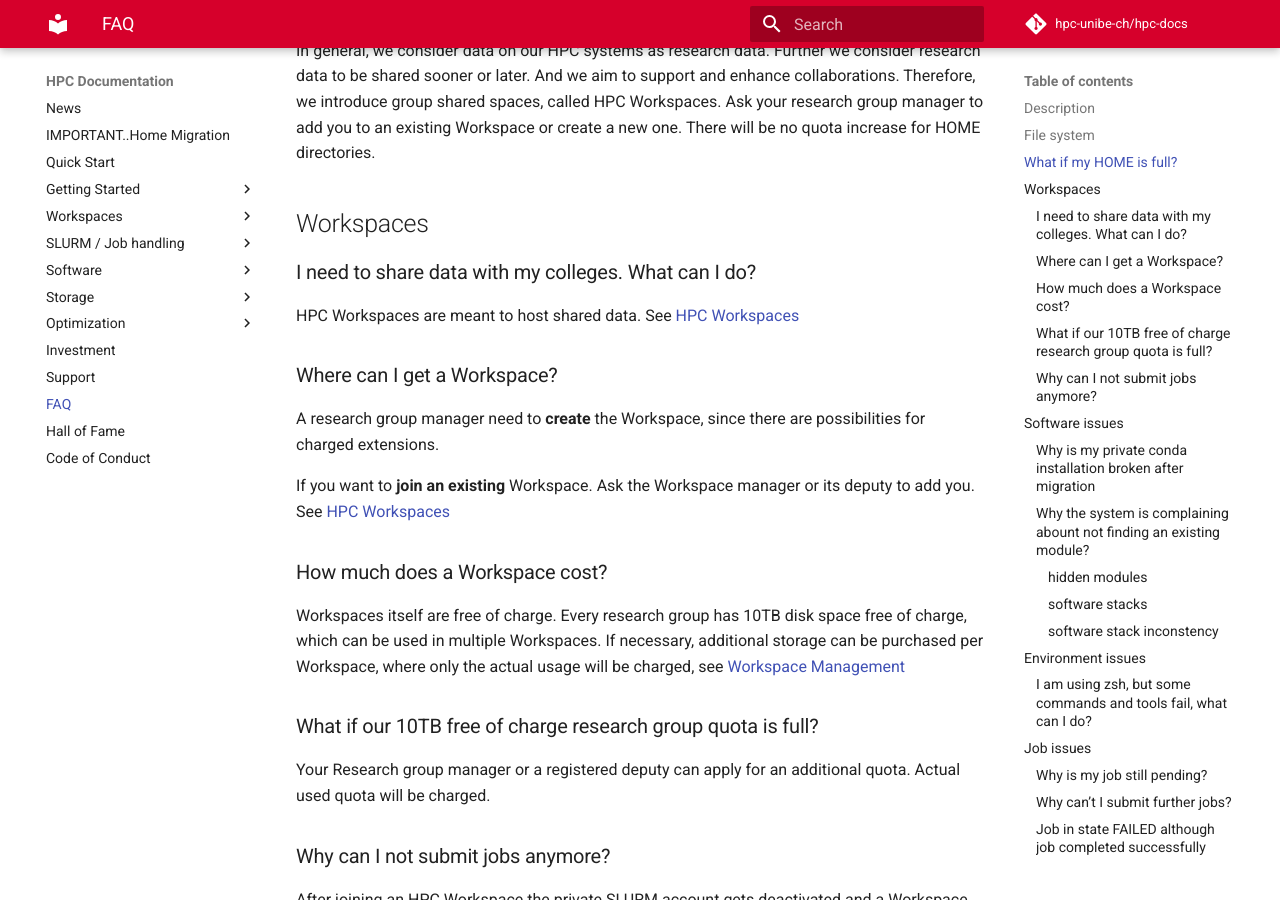
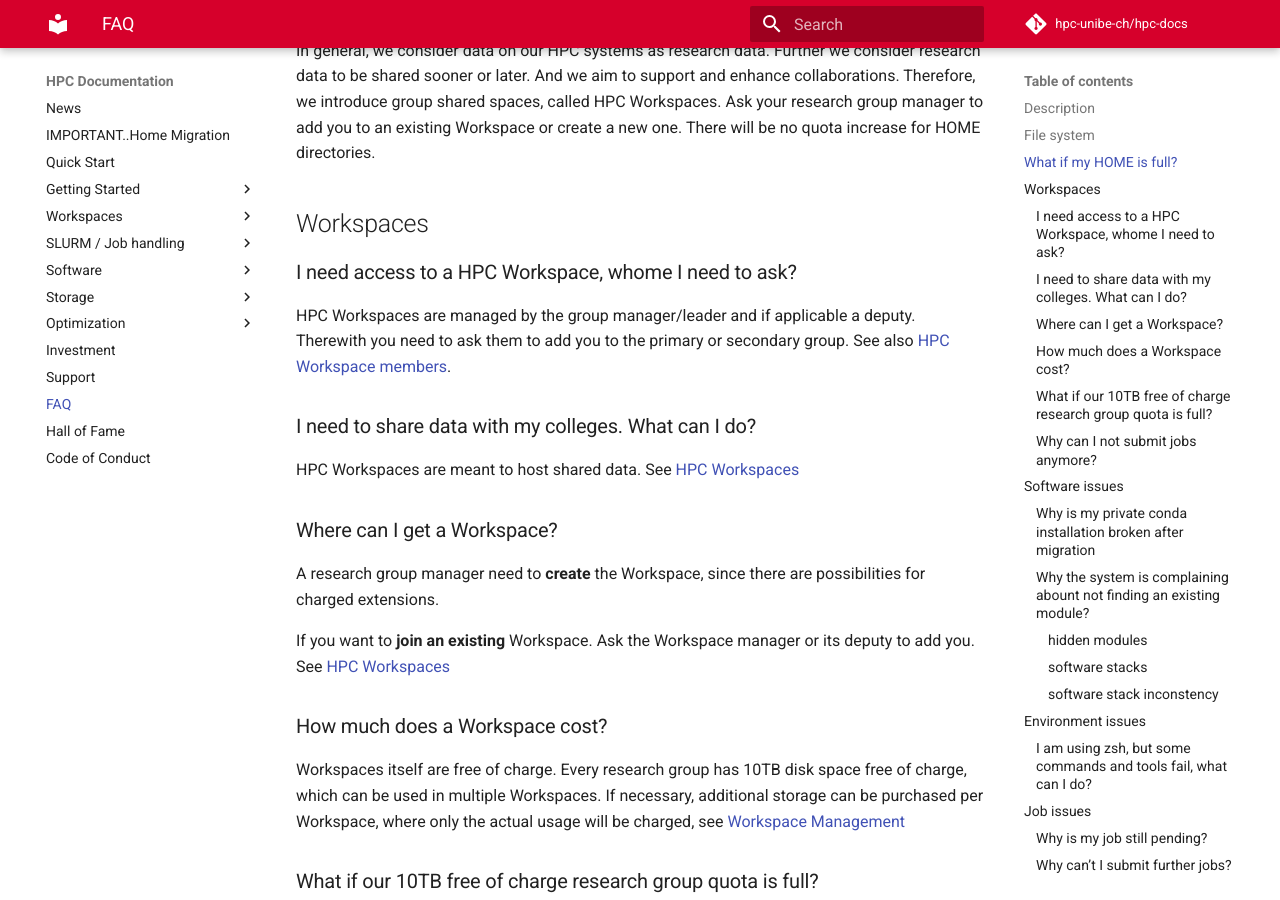
Before and after one commit to hpc-unibe-ch/hpc-unibe-ch.github.io, an MkDocs documentation site: the page built from docs/general/faq.md, in a window 1280 px wide and 900 px high, scrolled down 738 px. Built offline with MkDocs 1.6.1 and Material for MkDocs 9.7.7, drawn with Linux system fonts in a browser that asks for light colours; comment, search, counter and statistics services are not loaded.

Commit message:
FAQ: WS join question

```diff
--- a/docs/general/faq.md
+++ b/docs/general/faq.md
@@ -22,6 +22,10 @@ Ask your research group manager to add you to an existing Workspace or create a
 There will be no quota increase for HOME directories.
 
 ## Workspaces
+### I need access to a HPC Workspace, whome I need to ask?
+
+HPC Workspaces are managed by the group manager/leader and if applicable a deputy. Therewith you need to ask them to add you to the primary or secondary group. See also [HPC Workspace members](../hpc-workspaces/workspaces.md#members).
+
 ### I need to share data with my colleges. What can I do?
 HPC Workspaces are meant to host shared data. See [HPC Workspaces](../hpc-workspaces/workspaces.md)
 
```
